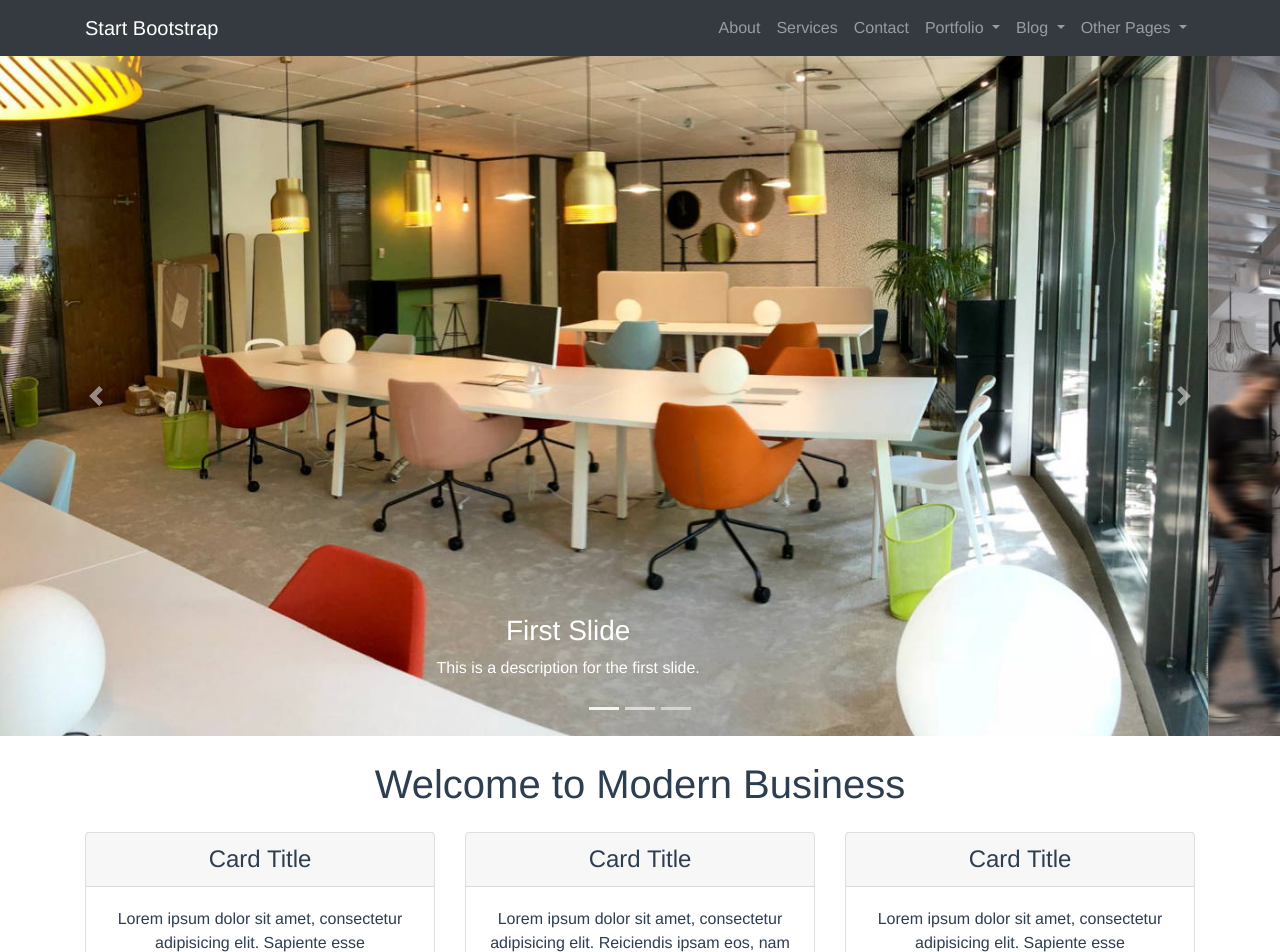
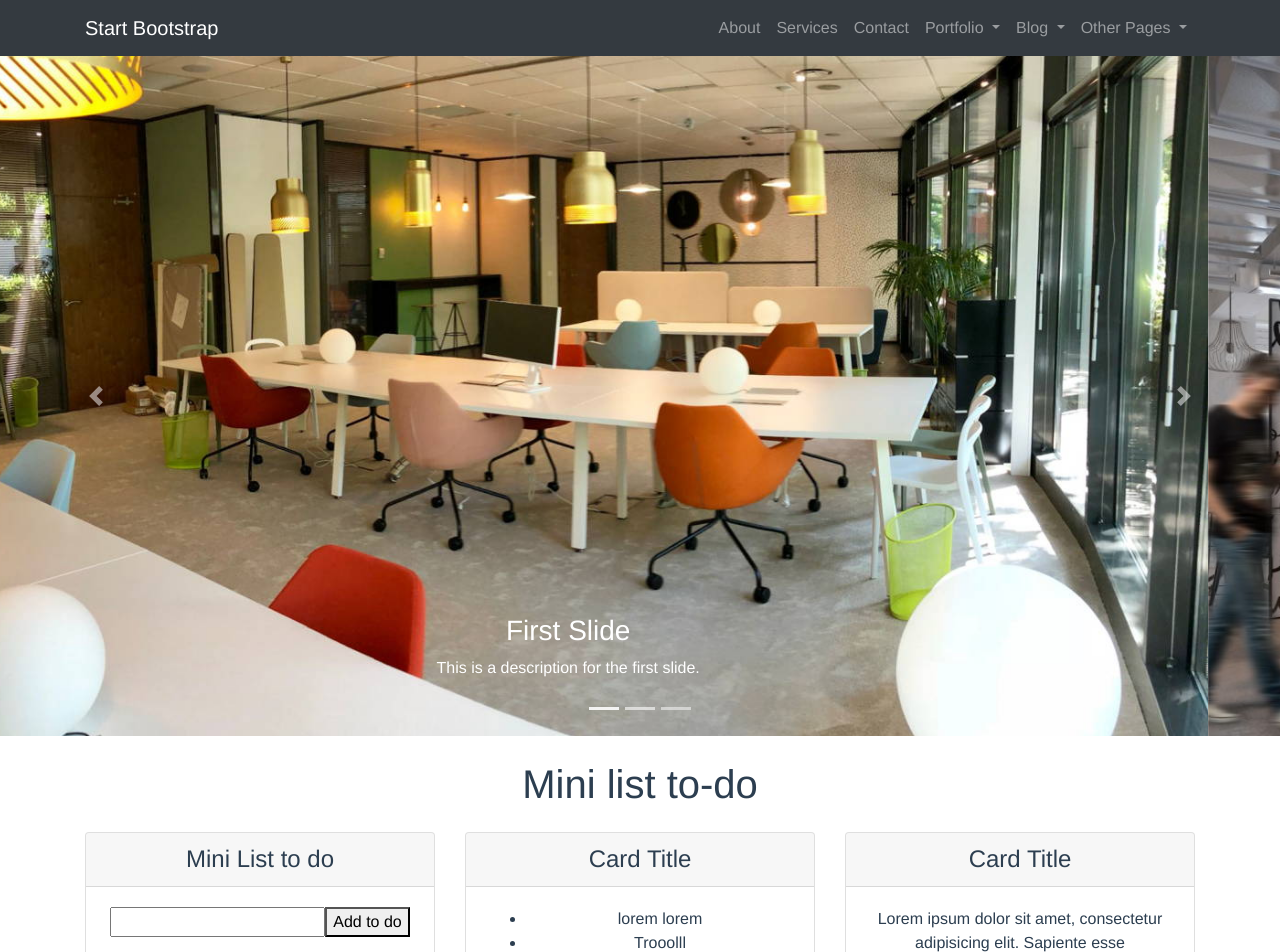
Before and after one commit to NidiaCordero/vue-js, a Vue app: page / in a window 1280 px wide. Shown: the top 952 px of the page. Built offline with nearby package versions, Linux system fonts and the light colour scheme.

Commit message:
First exercice mini list to do

```diff
--- a/src/components/content.vue
+++ b/src/components/content.vue
@@ -2,15 +2,16 @@
  <!-- Page Content -->
   <div class="container">
 
-    <h1 class="my-4">Welcome to Modern Business</h1>
+    <h1 class="my-4">Mini list to-do</h1>
 
     <!-- Marketing Icons Section -->
-    <div class="row">
+    <div class="row" id="add">
       <div class="col-lg-4 mb-4">
         <div class="card h-100">
-          <h4 class="card-header">Card Title</h4>
+          <h4 class="card-header">{{title}}</h4>
           <div class="card-body">
-            <p class="card-text">Lorem ipsum dolor sit amet, consectetur adipisicing elit. Sapiente esse necessitatibus neque.</p>
+            <input id="itemForm" />
+            <button v-on:click="addItem">Add to do</button>
           </div>
           <div class="card-footer">
             <a href="#" class="btn btn-primary">Learn More</a>
@@ -21,7 +22,12 @@
         <div class="card h-100">
           <h4 class="card-header">Card Title</h4>
           <div class="card-body">
-            <p class="card-text">Lorem ipsum dolor sit amet, consectetur adipisicing elit. Reiciendis ipsam eos, nam perspiciatis natus commodi similique totam consectetur praesentium molestiae atque exercitationem ut consequuntur, sed eveniet, magni nostrum sint fuga.</p>
+            <ul>
+              <li v-for="item in items">
+                {{item.text}}
+
+              </li>
+            </ul>
           </div>
           <div class="card-footer">
             <a href="#" class="btn btn-primary">Learn More</a>
@@ -149,7 +155,38 @@
       </div>
     </div>
 
-  </div>
 
 
+  </div>
 </template>
+<script>
+import { METHODS } from 'http';
+
+
+export default {
+  data() {
+    return {
+     title:"Mini List to do",
+     items:[
+       {text:"lorem lorem"},
+       {text:"Trooolll"},
+
+     ]
+    }
+
+  },
+
+        methods:{
+          addItem:function(){
+            var input= document.getElementById('itemForm');
+            if(input.value !== ''){
+              this.items.push({
+                text:input.value
+              })
+              input.value='';
+            }
+          }
+        }
+};
+
+</script>
--- a/src/components/header.vue
+++ b/src/components/header.vue
@@ -30,7 +30,7 @@
         </div>
       </div>
       <a
-        class="carousel-control-prev"
+      class="carousel-control-prev"
         href="#carouselExampleIndicators"
         role="button"
         data-slide="prev"
--- a/src/main.js
+++ b/src/main.js
@@ -1,7 +1,7 @@
 import Vue from 'vue'
 import App from './App.vue'
+import store from './store'
 import router from './router'
-import store from './store'
 
 import 'bootstrap';
 import 'bootstrap/dist/css/bootstrap.min.css';
@@ -13,7 +13,7 @@ import './assets/css/style.css'
 Vue.config.productionTip = false
 
 new Vue({
+  store,
   router,
-  store,
   render: h => h(App)
 }).$mount('#app')
```
Also changed, not shown: src/assets/js/custom.js (added, +14 -0 lines).
